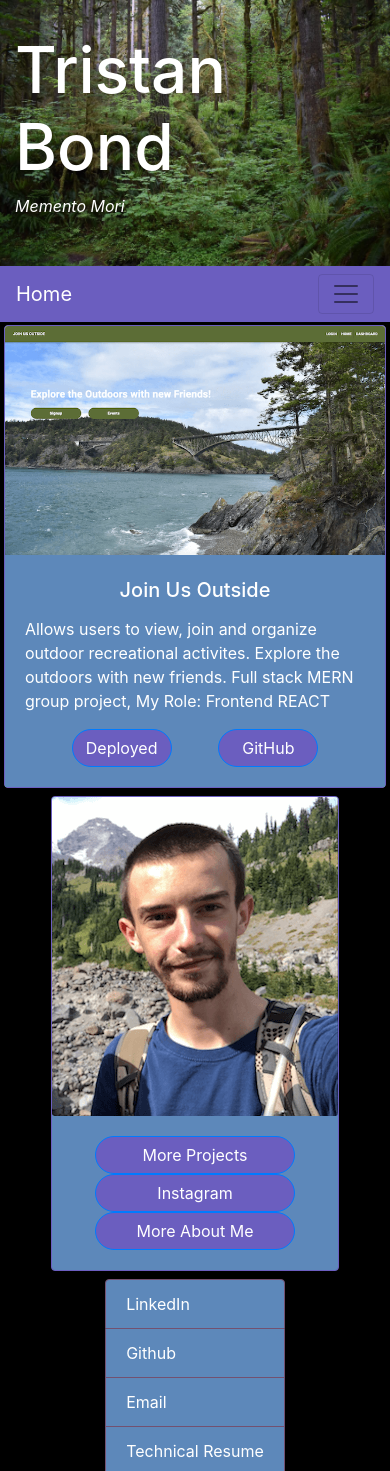
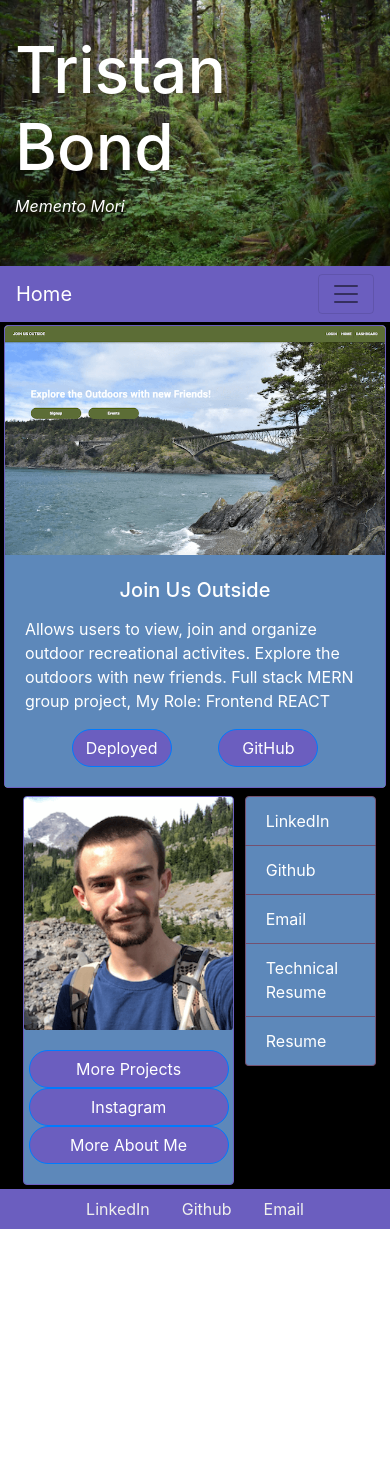
Before and after one commit to tbond4/portfolio, a React (Create React App) app: page / in a window 390 px wide. Shown: the top 1471 px of the page. After the commit the page ends 1229 px from the top, so only its background shows below. Built offline with nearby package versions, Linux system fonts and the light colour scheme.

Commit message:
home page change for better mobil view

```diff
--- a/src/pages/Home.js
+++ b/src/pages/Home.js
@@ -15,7 +15,8 @@ return (
         link="https://join-us-outside.herokuapp.com/"
         codeLink="https://github.com/epowelldev/p03-outdoor-activity-app"
     />
-    <Card style={{backgroundColor:"#5d88ba",margin:"1%",borderColor:"#6b5ebf",}}>
+    <div style={{display:"flex", justifyContent:"space-between",padding:"0 5%"}}>
+    <Card style={{backgroundColor:"#5d88ba",margin:"1%",borderColor:"#6b5ebf",marginRight:"3%"}}>
         <Card.Img src={self} alt="cite author"/>
         <Card.Body style={{display:"flex",flexDirection:"column",justifyContent:"space-evenly",alignItems:"center"}}>
         <Button href="/projects" style={{backgroundColor:"#6b5ebf",borderRadius:"20px",width:"200px"}}>More Projects</Button>
@@ -23,8 +24,9 @@ return (
         <Button href="/aboutMe" style={{backgroundColor:"#6b5ebf",borderRadius:"20px",width:"200px"}}>More About Me</Button>
         </Card.Body>
     </Card>
-    {/* <SelfPic/> */}
+
     <LinkList/>
+    </div>
 </div>
 )
 }
```
